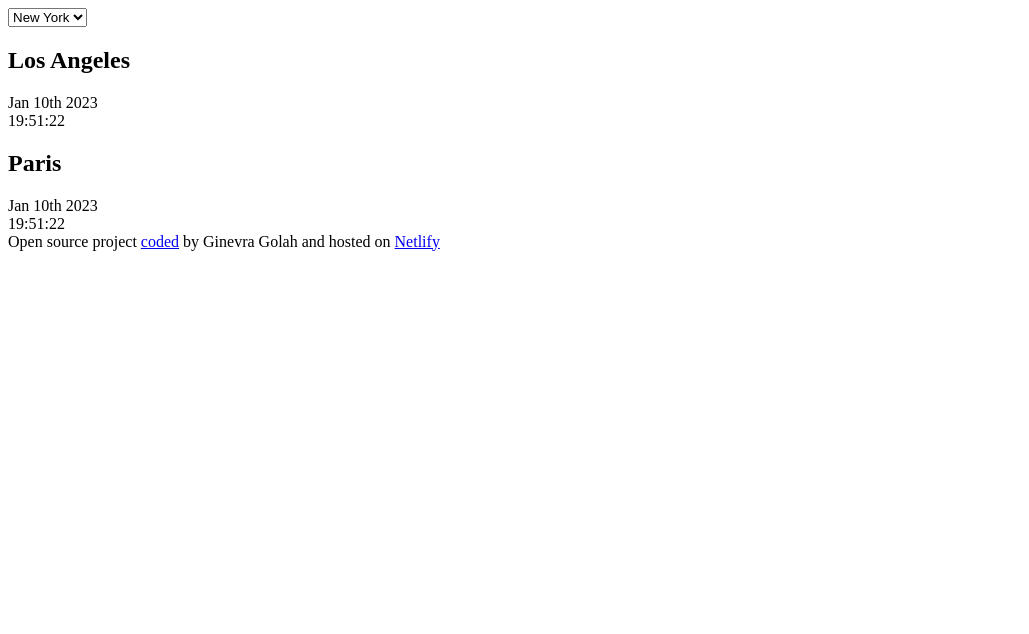
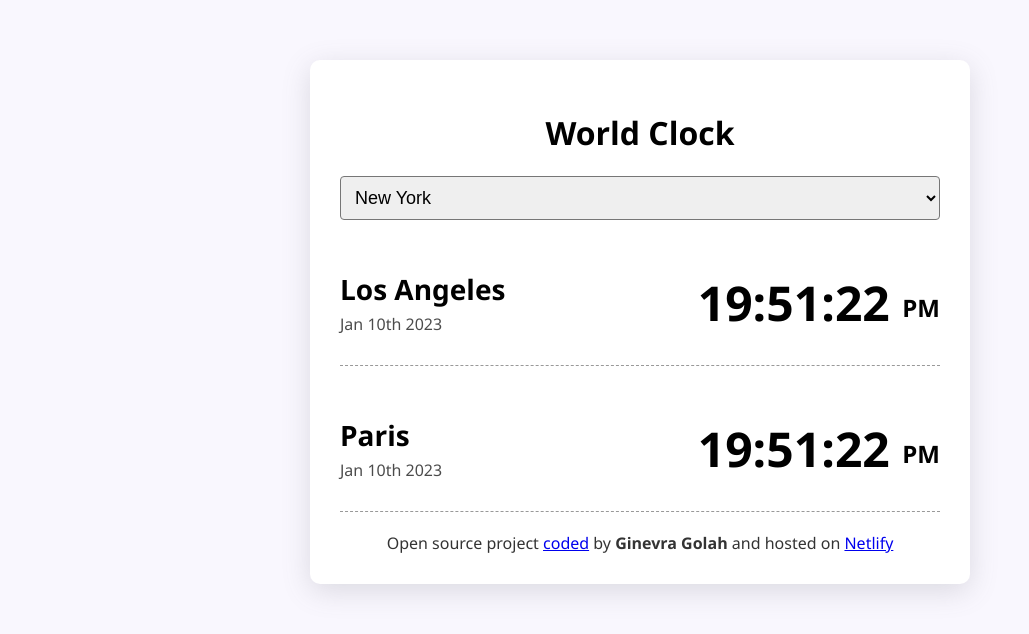
Before and after one commit to GinevraGE/World-Clock, a plain HTML site: page index.html in a window 1280 px wide. Shown: the whole page, without its empty margins (0-1029 px from the left). Drawn offline with Linux system fonts and the light colour scheme.

Commit message:
styled the dummy content with css

```diff
--- a/index.html
+++ b/index.html
@@ -9,6 +9,7 @@
   </head>
   <body>
     <div class="container">
+      <h1>World Clock</h1>
       <select name="" id="">
         <option value="">New York</option>
         <option value="">Paris</option>
@@ -16,21 +17,27 @@
         <option value="">Auckland</option>
       </select>
       <div class="city">
+        <div>
           <h2>Los Angeles</h2>
           <div class="date">Jan 10th 2023</div>
-        <div class="time">19:51:22</div>
-        <div class="city"><h2>Paris</h2></div>
+        </div>
+        <div class="time">19:51:22 <small> PM</small></div>
+      </div>
+      <div class="city">
+        <div>
+          <h2>Paris</h2>
           <div class="date">Jan 10th 2023</div>
-        <div class="time">19:51:22</div>
         </div>
+        <div class="time">19:51:22 <small> PM</small></div>
       </div>
+
       <div>
         <footer>
           Open source project
           <a href="https://github.com/GinevraGE/World-Clock" target="_blank">
             coded</a
           >
-        by Ginevra Golah and hosted on
+          by <strong>Ginevra Golah</strong> and hosted on
           <a
             href="https://world-clock-by-ginevragolah.netlify.app/ "
             target="_blank"
@@ -38,6 +45,8 @@
           >
         </footer>
       </div>
+    </div>
+
     <script src="src/index.js"></script>
   </body>
 </html>
--- a/src/style.css
+++ b/src/style.css
@@ -0,0 +1,54 @@
+body {
+  background-color: #f9f7fe;
+  font-family: "Segoe UI", Tahoma, Geneva, Verdana, sans-serif;
+}
+h1 {
+  text-align: center;
+  font-family: "Segoe UI", Tahoma, Geneva, Verdana, sans-serif;
+}
+h2 {
+  margin: 0 0 5px;
+  font-size: 28px;
+}
+select {
+  display: block;
+  width: 100%;
+  border-radius: 4px;
+  padding: 10px;
+  font-size: 18px;
+}
+footer {
+  text-align: center;
+  color: rgba(0, 0, 0, 0.8);
+}
+.container {
+  max-width: 600px;
+  background: white;
+  margin: 60px auto;
+  padding: 30px;
+  box-shadow: rgba(100, 100, 111, 0.2) 0px 7px 29px 0px;
+  border-radius: 10px;
+}
+.city {
+  padding: 30px 0;
+  display: flex;
+  justify-content: space-between;
+  margin: 20px 0;
+  border-bottom: 1px dashed rgba(0, 0, 0, 0.4);
+}
+.city:last-child {
+  border: none;
+}
+.date {
+  opacity: 0.7;
+}
+.time {
+  font-size: 48px;
+  font-weight: bold;
+}
+
+.time small {
+  font-size: 24px;
+  line-height: 36px;
+  vertical-align: middle;
+}
```
Lines whose indentation alone changed are shown as unchanged.
